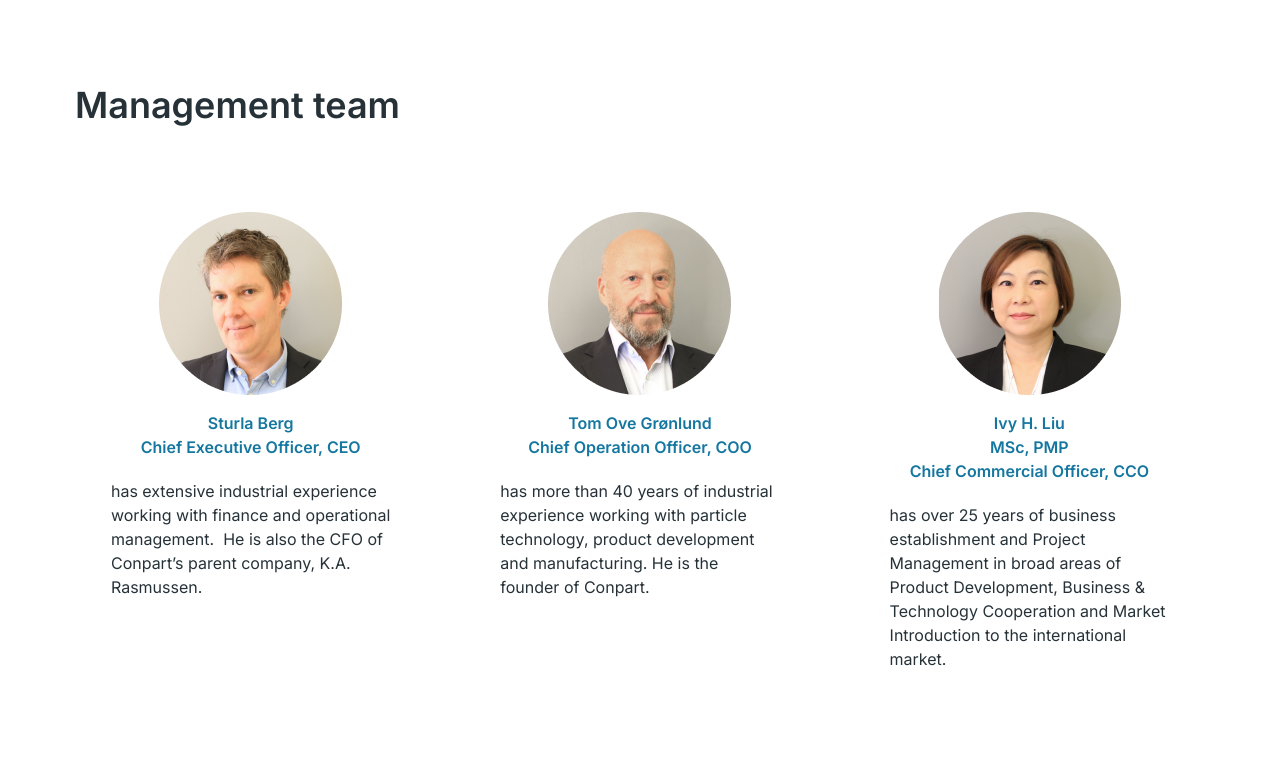
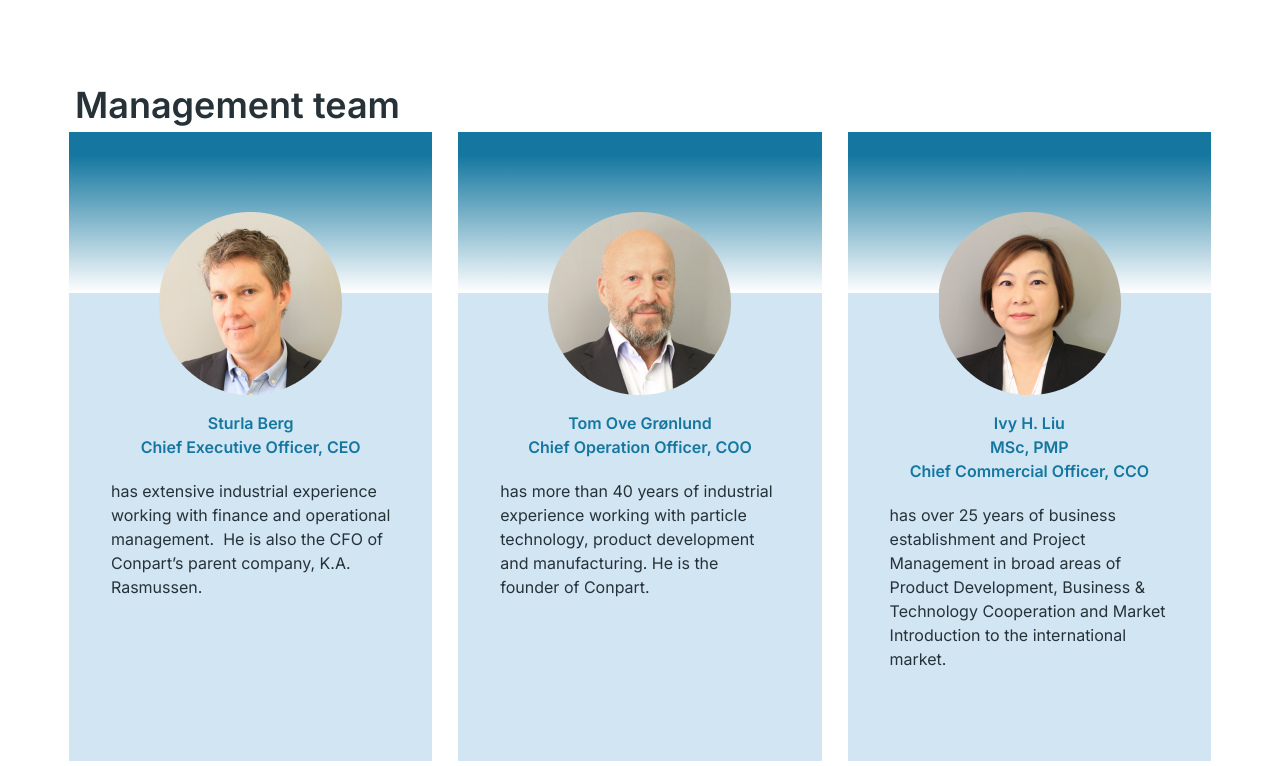
Before and after one commit to sexfat/jc, a website: page src/about.html in a window 1280 px wide. Shown: the part 1300-2066 px from the top of the page. Drawn offline with nearby package versions, Linux system fonts and the light colour scheme; files that its build step writes are made by us from their sources; files whose address does not match are found by name; a web font is replaced by a local one.

Commit message:
change svg path

```diff
--- a/src/sass/page/_about.scss
+++ b/src/sass/page/_about.scss
@@ -67,11 +67,10 @@
                 display: flex;
                 flex-direction: column;
                 align-items: center;
-                background-image: url('./images/about_m_bg_.svg');
+                background-image: url('../images/about_m_bg_.svg');
                 background-repeat: no-repeat;
                 background-position: top center;
                 background-size: 100%;
-                // margin: 8px;
                 padding: 80px 32px;
 
                 .imgBox {
```
Also changed, not shown: dist/css/style.css.
